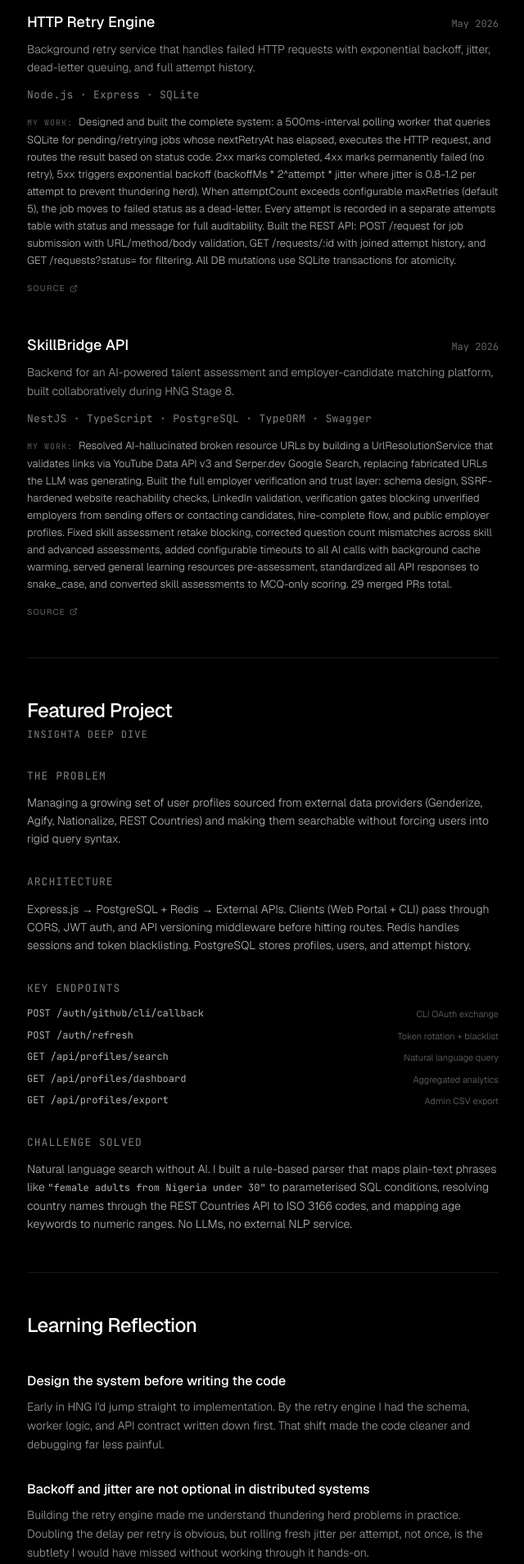
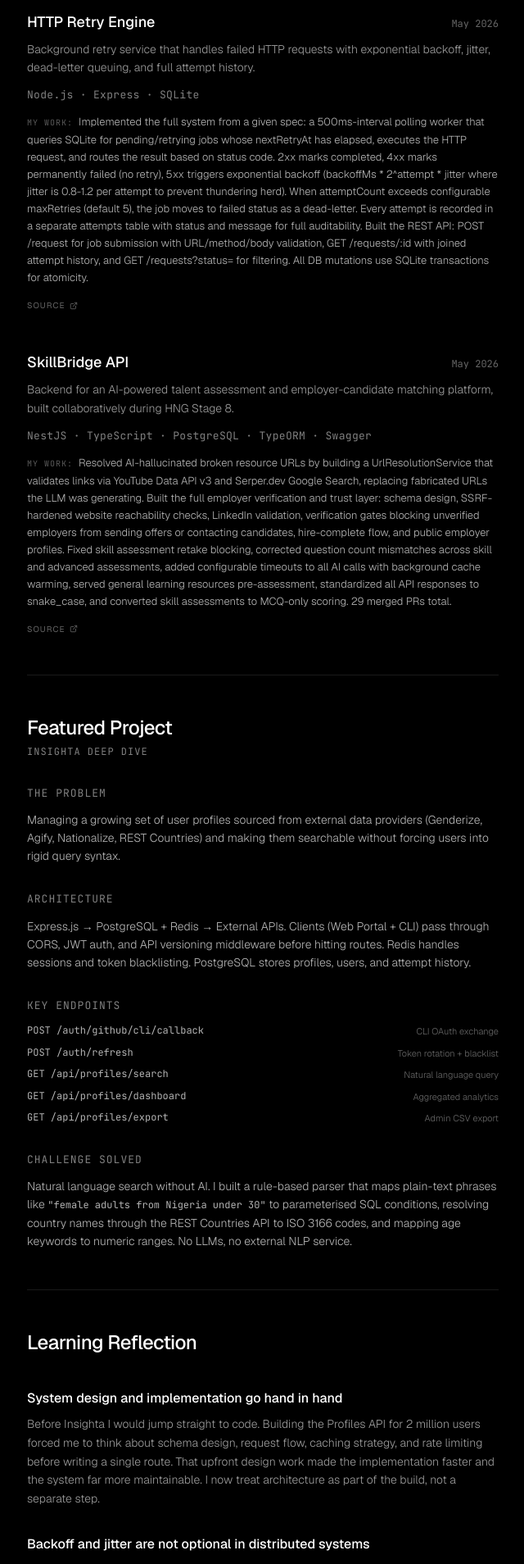
Before and after one commit to Zubbee18/hng-portfolio, a React (Vite) app: page / in a window 1280 px wide. Shown: the part 1560-3468 px from the top of the page at 82% size, without its empty margins (319-959 px from the left). Built offline with nearby package versions, Linux system fonts and the light colour scheme; a web font is replaced by a local one.

Commit message:
fix: update reflection to reference Insighta system design, adjust retry engine contribution

```diff
--- a/src/app/App.tsx
+++ b/src/app/App.tsx
@@ -55,7 +55,7 @@ const projects: Project[] = [
       "Background retry service that handles failed HTTP requests with exponential backoff, jitter, dead-letter queuing, and full attempt history.",
     stack: ["Node.js", "Express", "SQLite"],
     contribution:
-      "Designed and built the complete system: a 500ms-interval polling worker that queries SQLite for pending/retrying jobs whose nextRetryAt has elapsed, executes the HTTP request, and routes the result based on status code. 2xx marks completed, 4xx marks permanently failed (no retry), 5xx triggers exponential backoff (backoffMs * 2^attempt * jitter where jitter is 0.8-1.2 per attempt to prevent thundering herd). When attemptCount exceeds configurable maxRetries (default 5), the job moves to failed status as a dead-letter. Every attempt is recorded in a separate attempts table with status and message for full auditability. Built the REST API: POST /request for job submission with URL/method/body validation, GET /requests/:id with joined attempt history, and GET /requests?status= for filtering. All DB mutations use SQLite transactions for atomicity.",
+      "Implemented the full system from a given spec: a 500ms-interval polling worker that queries SQLite for pending/retrying jobs whose nextRetryAt has elapsed, executes the HTTP request, and routes the result based on status code. 2xx marks completed, 4xx marks permanently failed (no retry), 5xx triggers exponential backoff (backoffMs * 2^attempt * jitter where jitter is 0.8-1.2 per attempt to prevent thundering herd). When attemptCount exceeds configurable maxRetries (default 5), the job moves to failed status as a dead-letter. Every attempt is recorded in a separate attempts table with status and message for full auditability. Built the REST API: POST /request for job submission with URL/method/body validation, GET /requests/:id with joined attempt history, and GET /requests?status= for filtering. All DB mutations use SQLite transactions for atomicity.",
     source: "https://github.com/Zubbee18/retry-engine",
   },
   {
@@ -88,8 +88,8 @@ const skills = [
 
 const reflections = [
   {
-    title: "Design the system before writing the code",
-    body: "Early in HNG I'd jump straight to implementation. By the retry engine I had the schema, worker logic, and API contract written down first. That shift made the code cleaner and debugging far less painful.",
+    title: "System design and implementation go hand in hand",
+    body: "Before Insighta I would jump straight to code. Building the Profiles API for 2 million users forced me to think about schema design, request flow, caching strategy, and rate limiting before writing a single route. That upfront design work made the implementation faster and the system far more maintainable. I now treat architecture as part of the build, not a separate step.",
   },
   {
     title: "Backoff and jitter are not optional in distributed systems",
```
